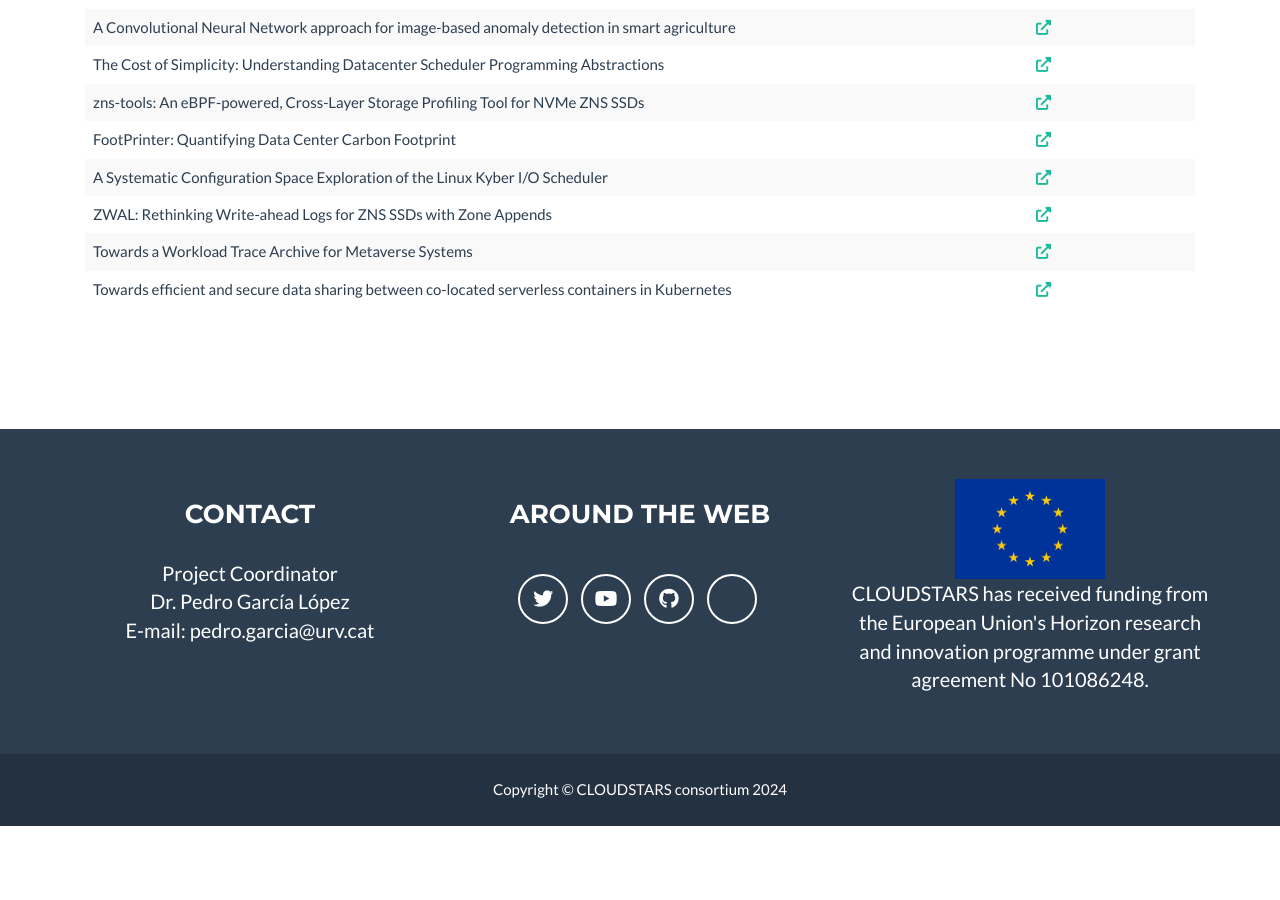
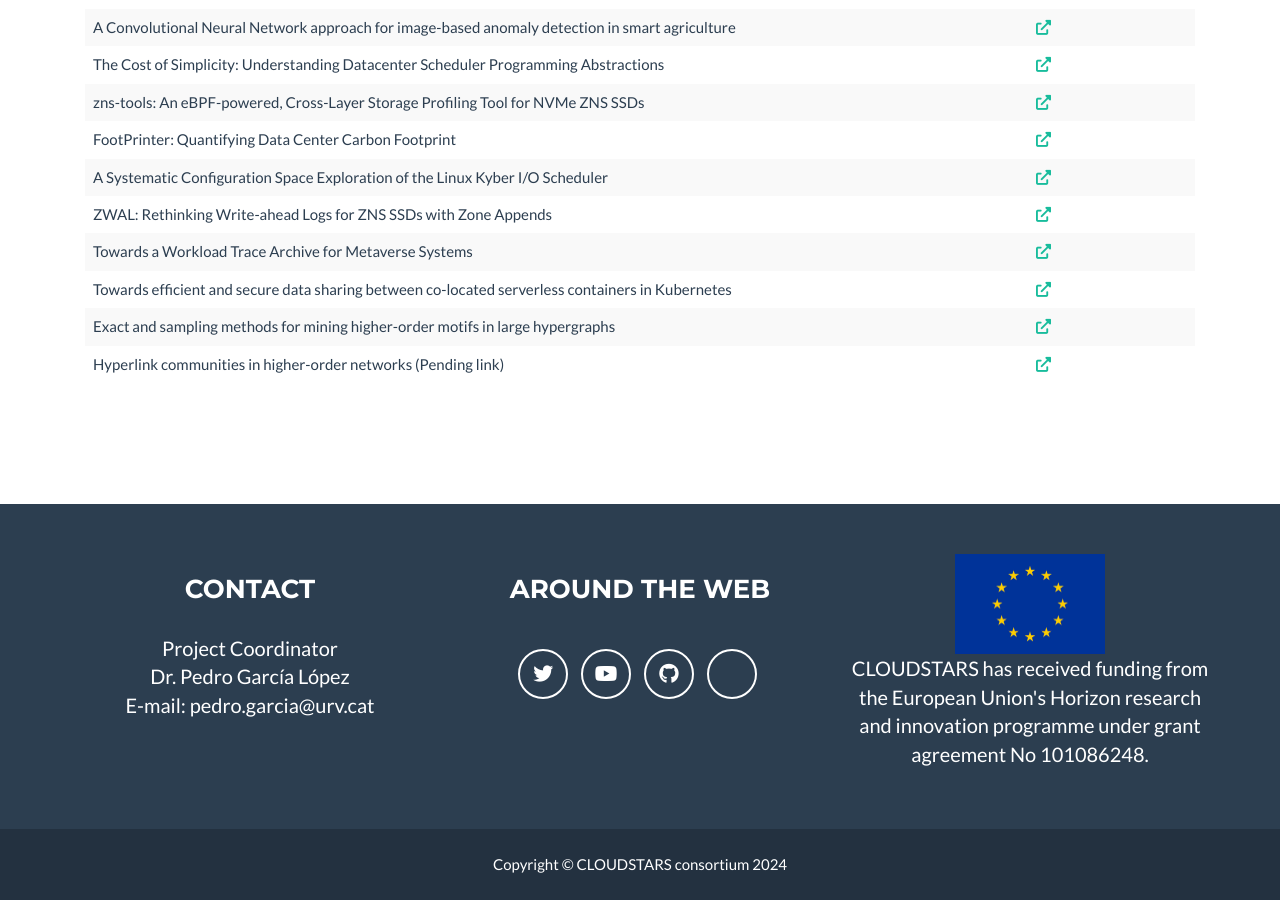
Before and after one commit to cloudstars-eu/cloudstars-eu.github.io, a Jekyll site: the page built from publication.html, in a window 1280 px wide and 900 px high, scrolled down 982 px. Built offline with Jekyll 4.4.1, drawn with Linux system fonts in a browser that asks for light colours; before the commit the page ends 1808 px from its top, so only the background shows below that.

```diff
--- a/_data/sitetext.yml
+++ b/_data/sitetext.yml
@@ -44,6 +44,10 @@ publications:
     url: 'https://dl.acm.org/doi/abs/10.1145/3629527.3651421'
   - title: "Towards efficient and secure data sharing between co-located serverless containers in Kubernetes"
     url: 'https://zenodo.org/records/8188833'
+  - title: "Exact and sampling methods for mining higher-order motifs in large hypergraphs"
+    url: 'https://arxiv.org/abs/2209.10241'
+  - title: "Hyperlink communities in higher-order networks (Pending link)"
+    url: ''
 
 deliverables:
   - title: "D1.1 PUBLIC PROJECT WEBSITE"
```
Also changed, not shown: _includes/about2.html (+10 -0 lines), _includes/partners.html (+14 -0 lines), img/partners/UBT.png (added), img/partners/sap.png (deleted).
